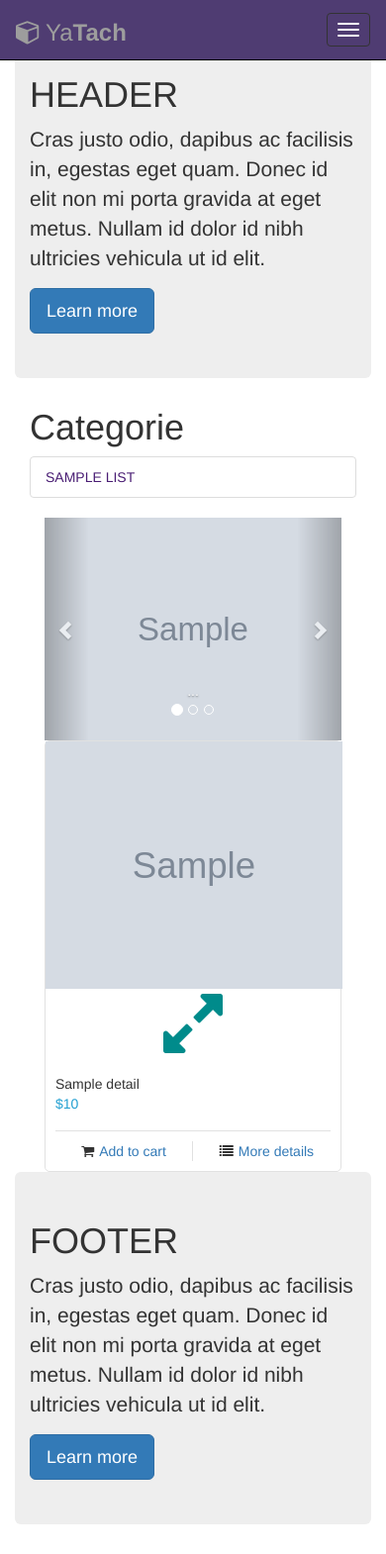
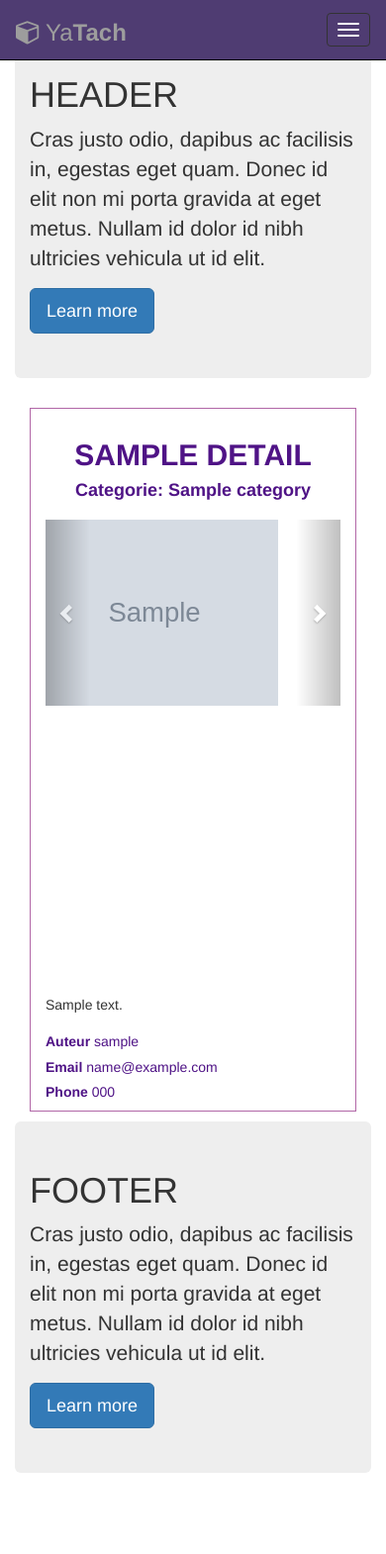
Before and after one commit to wafistos1/Ecommerce_project, a Django app: template Mysite/annonce/templates/annonce/detail.html in a window 390 px wide. Shown: the whole page at 99% size. After the commit the page ends 1488 px from the top, so only its background shows below. Run offline with Django 3.2, Linux system fonts and the light colour scheme; the template is opened without the code that fills it: most values are stand-ins (such as "Sample title", 1, 10 or a date in 2020); grey boxes marked "Sample" are stand-in pictures; some libraries are stand-ins or nearby versions.

Commit message:
add detail template add create paginition

```diff
--- a/Mysite/annonce/templates/annonce/detail.html
+++ b/Mysite/annonce/templates/annonce/detail.html
@@ -7,73 +7,60 @@
 
 
 {% block head_title %}{% trans "detail annonce" %}{% endblock %}
-
+{% block categories %}{% endblock categories %}
 
 {% block annonce %}
-<div class="container">
-  <div id="carousel-example-generic" class="carousel slide" data-ride="carousel">
-    <!-- Indicators -->
-    <ol class="carousel-indicators">
-      <li data-target="#carousel-example-generic" data-slide-to="0" class="active"></li>
-      <li data-target="#carousel-example-generic" data-slide-to="1"></li>
-      <li data-target="#carousel-example-generic" data-slide-to="2"></li>
-    </ol>
+<div class="container" style=" border-style: groove;
+border-width: 1px;
+border-left-width: 1px;
+border-right-width: 1px;
+border-color: rgb(177, 103, 167);
+">
 
-    <!-- Wrapper for slides -->
+  <div class="row">
+    <div class="col-sm-12" style="padding-top: 10px; padding-bottom: 10px; text-align: center; color:rgb(79, 19, 134);">
+      <h2><strong>{{details.title|upper}}</strong></h2>
+      <h4><strong>Categorie: {{details.categories.name}}</strong></h4>
+    </div>
+  </div>
+  <div class="row">
+    <div class="col-sm-4" style="height: 480px;">
+      <div id="myCarousel" class="carousel slide" data-ride="carousel">
         <div class="carousel-inner" role="listbox">
-      {% for image in details.image.all %}
-      <div class="item active">
-        <img src="{{image.image.url }}" alt="...">
-        <div class="carousel-caption">
-          ...
+          {% for document in details.image.all %}
+          <div class="item {% if forloop.first %} active {% endif %}">
+            <div class="row">
+              <div class="col-mx-4">
+                <img src="{{ document.image.url }}" class="img-fluid rounded-circle mb-3" width="250">
+              </div>
             </div>
           </div>
           {% endfor %}
         </div>
-
-    <!-- Controls -->
-    <a class="left carousel-control" href="#carousel-example-generic" role="button" data-slide="prev">
+        <a class="left carousel-control" href="#myCarousel" role="button" data-slide="prev">
           <span class="glyphicon glyphicon-chevron-left" aria-hidden="true"></span>
           <span class="sr-only">Previous</span>
         </a>
-    <a class="right carousel-control" href="#carousel-example-generic" role="button" data-slide="next">
+        <a class="right carousel-control" href="#myCarousel" role="button" data-slide="next">
           <span class="glyphicon glyphicon-chevron-right" aria-hidden="true"></span>
           <span class="sr-only">Next</span>
         </a>
       </div>
 
     </div>
-              <div class="col-sm-3">
-                <div class="col-item">
-                  <div class="photo">
-                    <div class="profile-img-container" style="text-align: center">
-                      <img class="img" src="{{ details.image.all.0.image.url}}" style="width: 300px;height: 250px">
-                      <a target="_blank" href="{{ details.image.all.0.image.url }}">
-                        <span class="fa fa-expand fa-5x" style="color: darkcyan" aria-hidden="true"></span>
-                      </a>
+
+    <div class="col-sm-8">
+
+      <p>{{details.description }}</p>
     </div>
   </div>
-                  <div class="info">
   <div class="row">
-                      <div class="price col-md-6">
-                        <h5>
-                          {{ details.title }}</h5>
-                        <h5 class="price-text-color">
-                          ${{ details.price|intcomma }}</h5>
-                      </div>
-                      <div class="rating hidden-sm col-md-6">
+    <div class="col-sm-4" style="color:rgb(79, 19, 134);">
+      <h5><strong>Auteur </strong>{{details.owner.username}}</h5>
+      <h5><strong>Email </strong>{{details.owner.email}}</h5>
+      <h5><strong>Phone </strong>{{details.owner.phone}}</h5>
     </div>
   </div>
-                    <div class="separator clear-left">
-                      <p class="btn-add">
-                        <i class="fa fa-shopping-cart"></i><a href="http://www.jquery2dotnet.com" class="hidden-sm">Add to
-                          cart</a></p>
-                      <p class="btn-details">
-                        <i class="fa fa-list"></i><a href="http://www.jquery2dotnet.com" class="hidden-sm">More details</a></p>
-                    </div>
-                    <div class="clearfix">
-                    </div>
-                  </div>
-                </div>
+
 </div>
 {% endblock annonce %}
--- a/Mysite/templates/base.html
+++ b/Mysite/templates/base.html
@@ -113,7 +113,7 @@
     <!-- block categories -->
 
 
-    <div class="col-md-9">
+    <div class="col-md-9" style="padding-bottom: 10px;">
 
       <div class="row">
 
@@ -177,18 +177,18 @@
               <!--Pagitation -->
               <div class="pagination">
                 <span class="step-links">
-                  {% if page_obj.has_previous %}
+                  {% if annonces.has_previous %}
                   <a href="?page=1">&laquo; first</a>
-                  <a href="?page={{ page_obj.previous_page_number }}">previous</a>
+                  <a href="?page={{ annonces.previous_page_number }}">previous</a>
                   {% endif %}
 
                   <span class="current">
-                    Page {{ page_obj.number }} of {{ page_obj.paginator.num_pages }}.
+                    Page {{ annonces.number }} of {{ annonces.paginator.num_pages }}.
                   </span>
 
-                  {% if page_obj.has_next %}
-                  <a href="?page={{ page_obj.next_page_number }}">next</a>
-                  <a href="?page={{ page_obj.paginator.num_pages }}">last &raquo;</a>
+                  {% if annonces.has_next %}
+                  <a href="?page={{ annonces.next_page_number }}">next</a>
+                  <a href="?page={{ annonces.paginator.num_pages }}">last &raquo;</a>
                   {% endif %}
                 </span>
               </div>
```
Also changed, not shown: Mysite/annonce/views.py (+9 -0 lines). Lines whose indentation alone changed are shown as unchanged.
